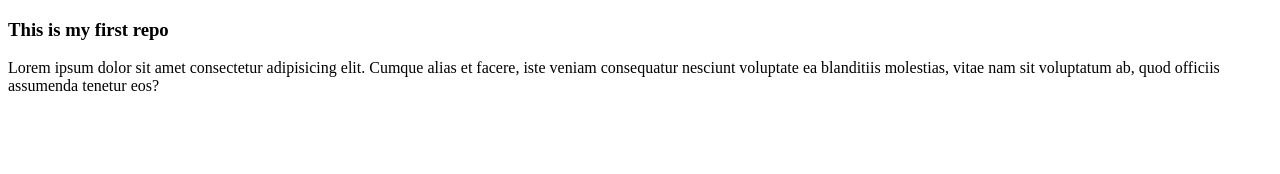
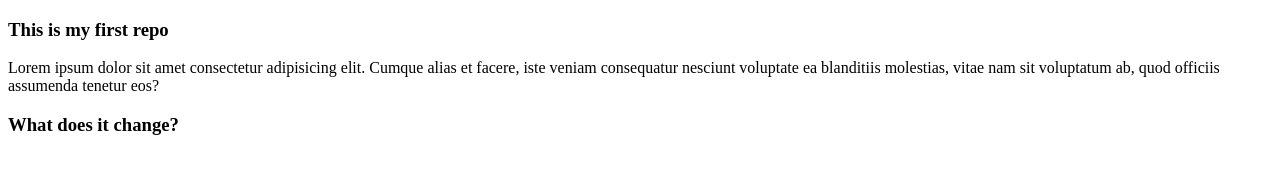
Before and after one commit to Faisal-Samir/my-first-repo, a plain HTML site: page index.html in a window 1280 px wide. Drawn offline with Linux system fonts and the light colour scheme.

Commit message:
add h3 tag

```diff
--- a/index.html
+++ b/index.html
@@ -9,5 +9,6 @@
 <body>
     <h3>This is my first repo</h3>
     <p>Lorem ipsum dolor sit amet consectetur adipisicing elit. Cumque alias et facere, iste veniam consequatur nesciunt voluptate ea blanditiis molestias, vitae nam sit voluptatum ab, quod officiis assumenda tenetur eos?</p>
+    <h3>What does it change?</h3>
 </body>
 </html>
```
